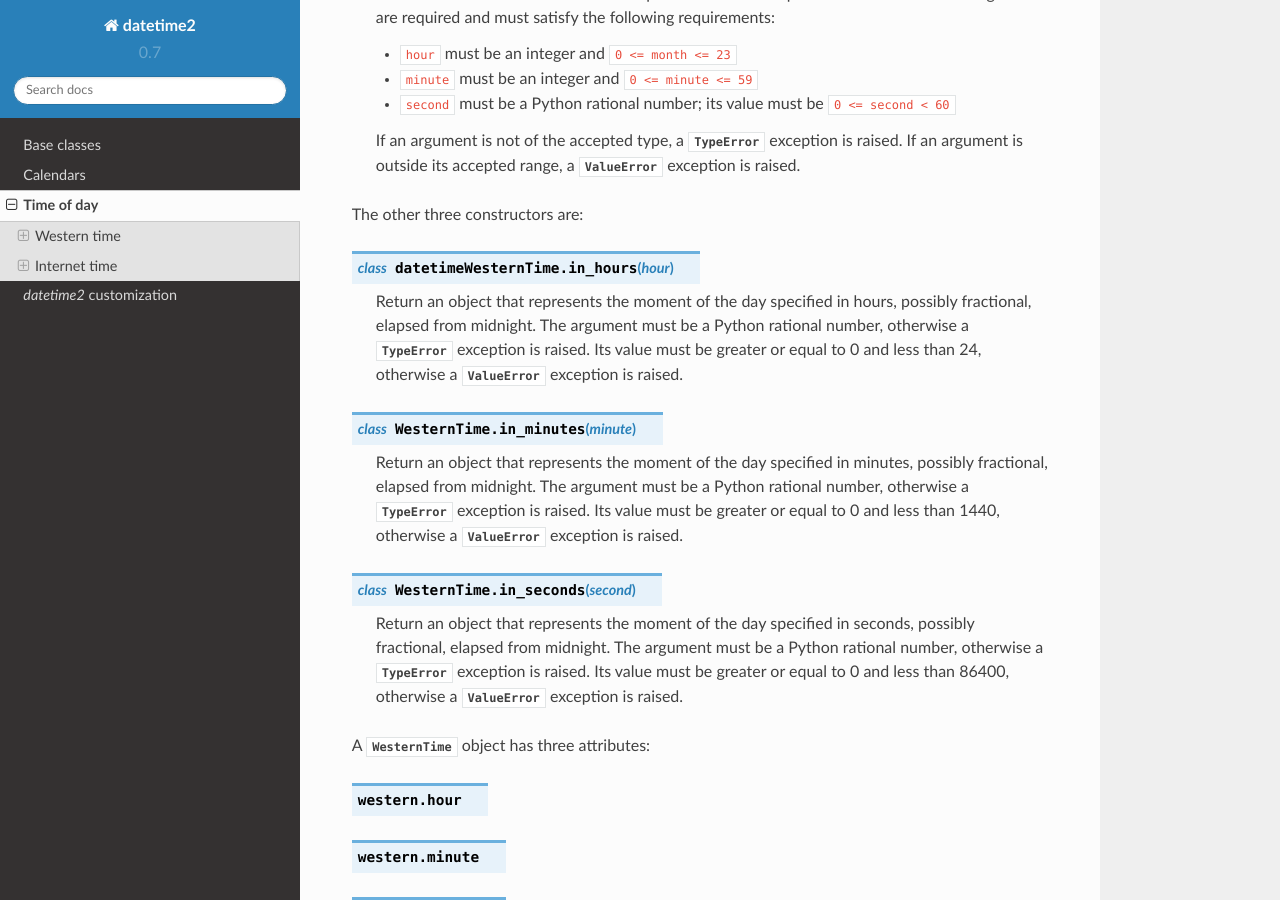
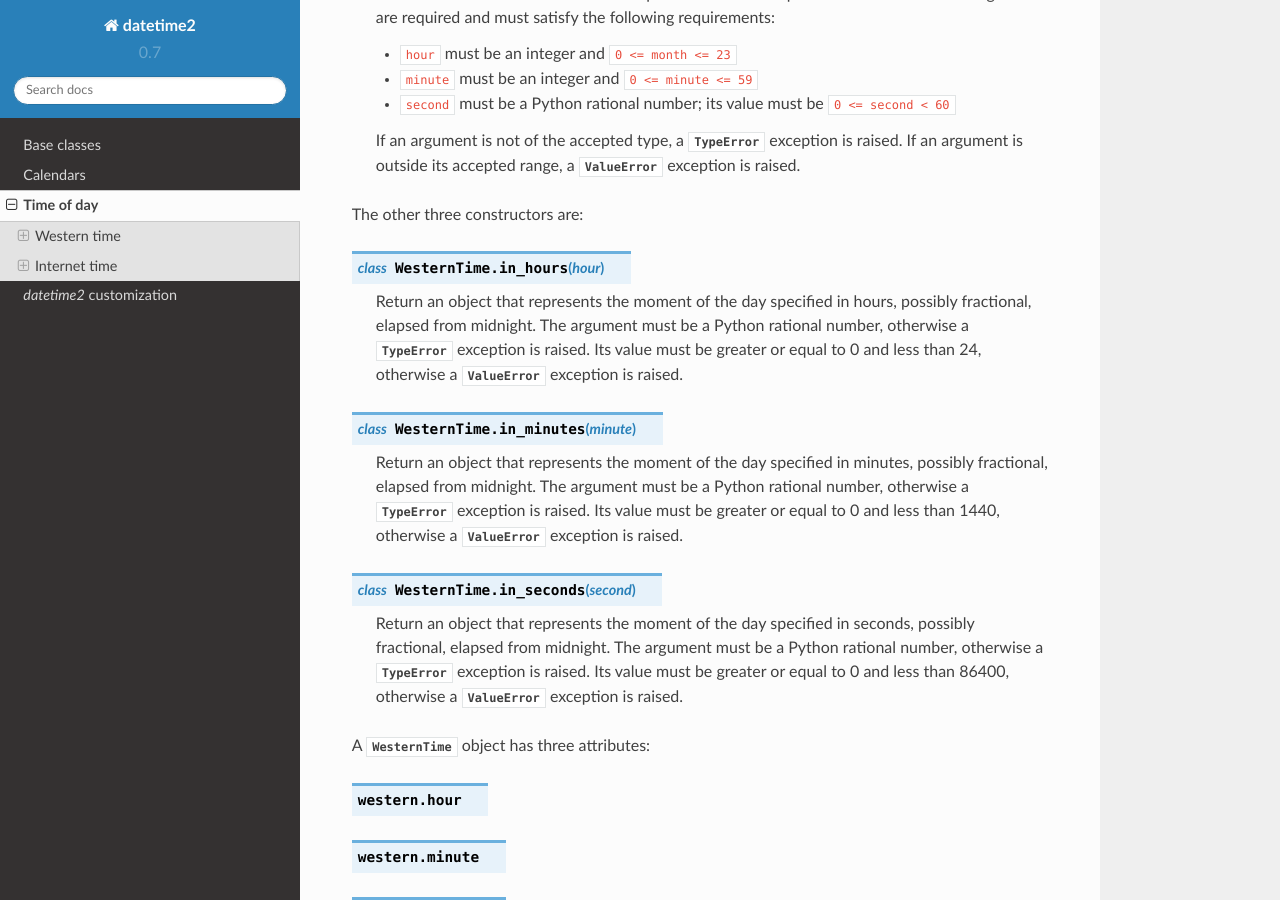
Before and after one commit to fricciardi/datetime2, a Sphinx documentation site: the page built from docs/timeofday.rst, in a window 1280 px wide and 900 px high, scrolled down 929 px. Built offline with Sphinx 7.4.7 and the Read the Docs theme 2.0.0, drawn with Linux system fonts in a browser that asks for light colours.

Commit message:
Removed a typo in docs

```diff
--- a/docs/timeofday.rst
+++ b/docs/timeofday.rst
@@ -65,7 +65,7 @@ There are four constructors for a western time. The default one is:
 
 The other three constructors are:
 
-.. class:: datetimeWesternTime.in_hours(hour)
+.. class:: WesternTime.in_hours(hour)
 
    Return an object that represents the moment of the day specified in
    hours, possibly fractional, elapsed from midnight. The argument must be a
```
